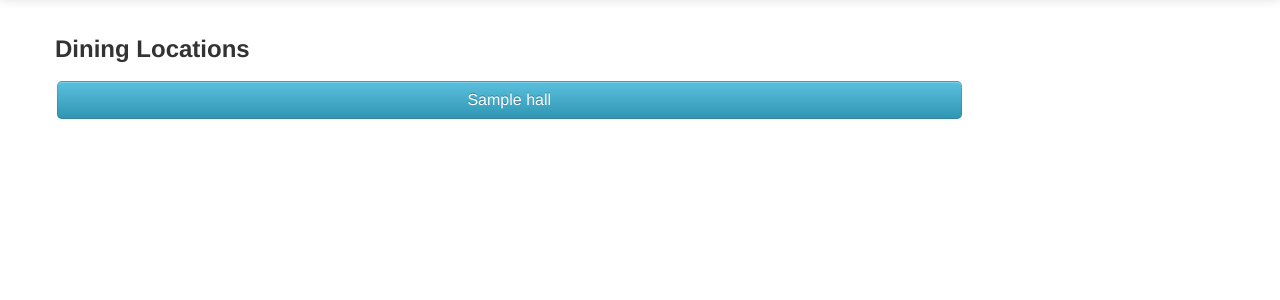
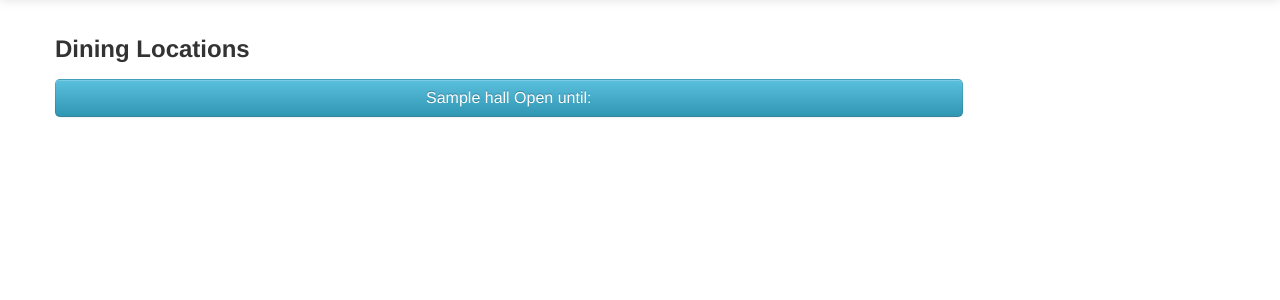
Before and after one commit to mhuesch/nuFood, a Django app: page / in a window 1280 px wide. Shown: the part 41-341 px from the top of the page. Run offline with Django 3.2, Linux system fonts and the light colour scheme; tables that the repository leaves empty hold one stand-in row (values such as "Sample post"); some libraries are stand-ins or nearby versions.

Commit message:
try 2 commit style adjustments to hall listing

```diff
--- a/templates/index.html
+++ b/templates/index.html
@@ -46,16 +46,22 @@
 }
 
 .btn-hall:active,
+<<<<<<< HEAD
 .btn-hall.active {
     background-color: #24748c \9;
 }
+=======
+.btn-hall.active { background-color: #24748c \9; }
+>>>>>>> adjusting style of hall listings
 
 .hall-listing
 {
     padding: 2px;
 }
 
+h1 {font-size: 18pt;}
 
+.hours-info {text-align: right; }
 
     </style>
     <link href="/static/bootstrap/css/bootstrap-responsive.css" rel="stylesheet">
@@ -97,7 +103,10 @@
         <h3>Dining Locations</h3>
         <p>
             {% for hall in Halls %}
-            <div class="hall-listing"><a class="btn btn-hall btn-large">{{ hall.name }}</a></div> <!-- br-->
+            <div class="hall-listing"> <a class="btn btn-hall btn-large">
+            {{ hall.name }}
+            <span class="hours-info"> Open until: </span>
+            </a> </div>
             {% endfor %}
         </p>
     </div> <!-- /container -->
```
